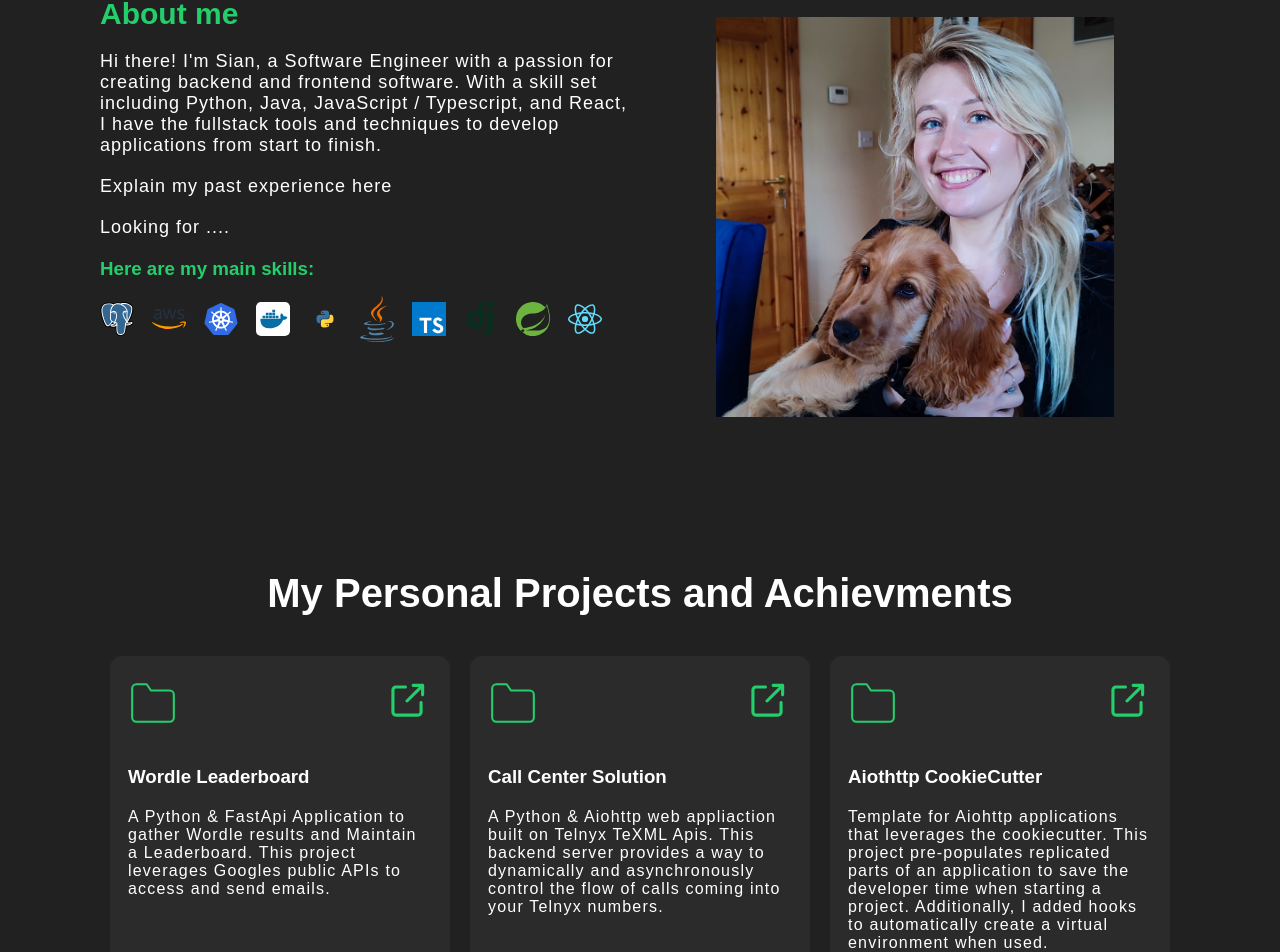
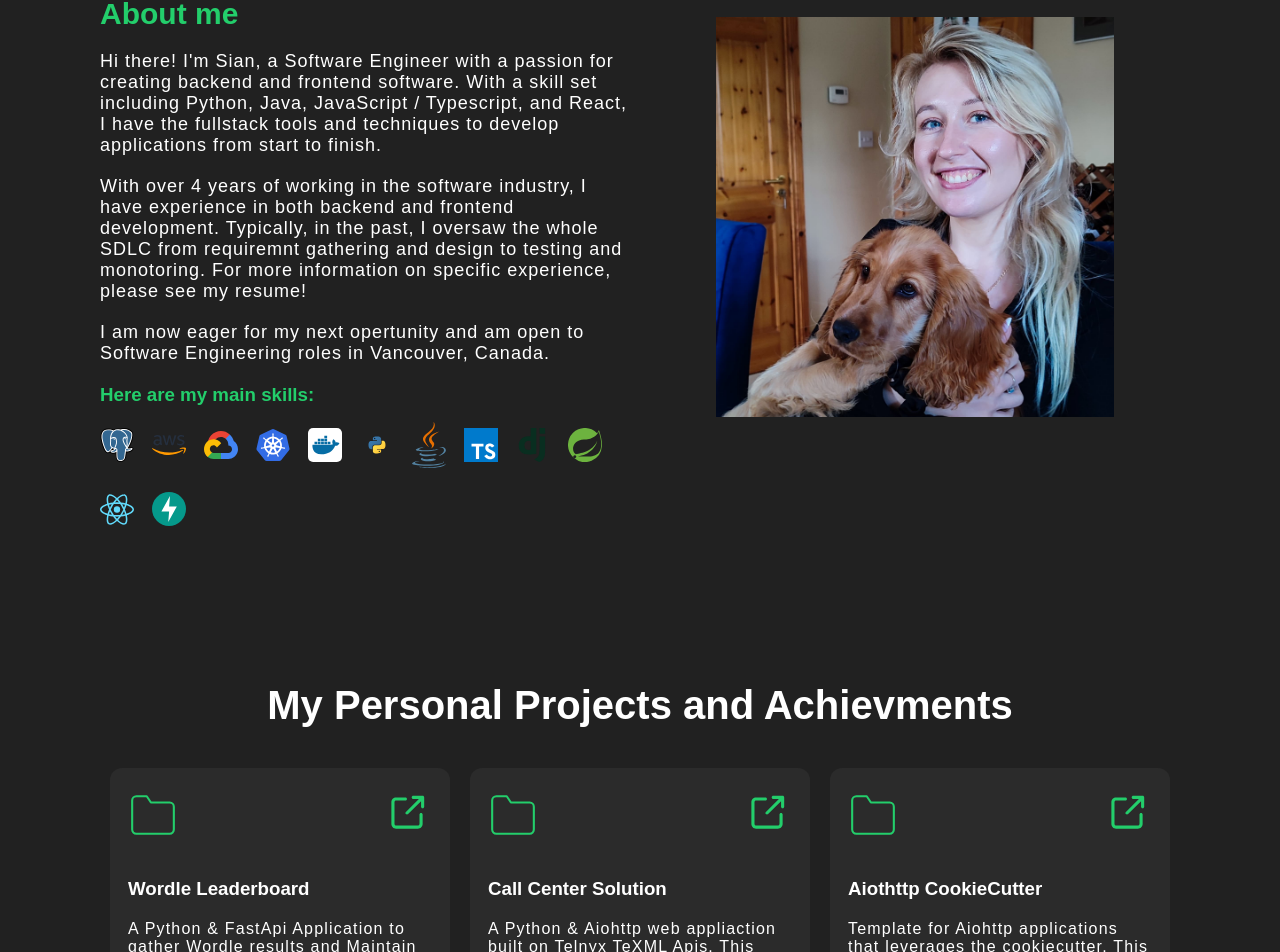
Before and after one commit to siananigans/portfolio, a React (Create React App) app: page / in a window 1280 px wide. Shown: the part 822-1774 px from the top of the page. Built offline with nearby package versions, Linux system fonts and the light colour scheme.

Commit message:
Adding more to About

```diff
--- a/src/components/About/About.tsx
+++ b/src/components/About/About.tsx
@@ -3,6 +3,7 @@ import { Fade, Slide } from "react-awesome-reveal";
 import { Container } from "./styles";
 import postgresql from "../../assets/about/postgresql.svg";
 import aws from "../../assets/about/aws.svg";
+import googleCloud from "../../assets/about/googleCloud.svg";
 import kubernetes from "../../assets/about/kubernetes.svg";
 import docker from "../../assets/about/docker.svg";
 import python from "../../assets/about/python.svg";
@@ -11,6 +12,7 @@ import typescript from "../../assets/about/typescript.svg";
 import django from "../../assets/about/django.svg";
 import spring from "../../assets/about/spring.svg";
 import react from "../../assets/about/react.svg";
+import fastapi from "../../assets/about/fastapi.svg";
 import SianLennon from "../../assets/about/SianLennon.jpg";
 
 export function About() {
@@ -33,10 +35,19 @@ export function About() {
           delay={0.2 * 1000}
           style={{ marginTop: "2rem", marginBottom: "2rem" }}
         >
-          <p>Explain my past experience here</p>
+          <p>
+            With over 4 years of working in the software industry, I have
+            experience in both backend and frontend development. Typically, in
+            the past, I oversaw the whole SDLC from requiremnt gathering and
+            design to testing and monotoring. For more information on specific
+            experience, please see my resume!
+          </p>
         </Slide>
         <Slide direction="left" delay={0.3 * 1000}>
-          <p>Looking for ....</p>
+          <p>
+            I am now eager for my next opertunity and am open to Software
+            Engineering roles in Vancouver, Canada.
+          </p>
         </Slide>
         <Slide direction="left" delay={0.4 * 1000}>
           <h3>Here are my main skills:</h3>
@@ -54,42 +65,52 @@ export function About() {
           </div>
           <div className="hability">
             <Fade direction="up" delay={0.13 * 1000}>
+              <img src={googleCloud} alt="Google Cloud Platform" />
+            </Fade>
+          </div>
+          <div className="hability">
+            <Fade direction="up" delay={0.14 * 1000}>
               <img src={kubernetes} alt="kubernetes" />
             </Fade>
           </div>
           <div className="hability">
-            <Fade direction="up" delay={0.14 * 1000}>
+            <Fade direction="up" delay={0.15 * 1000}>
               <img src={docker} alt="Docker" />
             </Fade>
           </div>
           <div className="hability">
-            <Fade direction="up" delay={0.15 * 1000}>
+            <Fade direction="up" delay={0.16 * 1000}>
               <img src={python} alt="Python" />
             </Fade>
           </div>
           <div className="hability">
-            <Fade direction="up" delay={0.16 * 1000}>
+            <Fade direction="up" delay={0.17 * 1000}>
               <img src={java} alt="Java" />
             </Fade>
           </div>
           <div className="hability">
-            <Fade direction="up" delay={0.17 * 1000}>
+            <Fade direction="up" delay={0.18 * 1000}>
               <img src={typescript} alt="Typescript" />
             </Fade>
           </div>
           <div className="hability">
-            <Fade direction="up" delay={0.18 * 1000}>
+            <Fade direction="up" delay={0.19 * 1000}>
               <img src={django} alt="Django" />
             </Fade>
           </div>
           <div className="hability">
-            <Fade direction="up" delay={0.19 * 1000}>
+            <Fade direction="up" delay={0.2 * 1000}>
               <img src={spring} alt="Spring" />
             </Fade>
           </div>
           <div className="hability">
-            <Fade direction="up" delay={0.19 * 1000}>
+            <Fade direction="up" delay={0.21 * 1000}>
               <img src={react} alt="React" />
+            </Fade>
+          </div>
+          <div className="hability">
+            <Fade direction="up" delay={0.22 * 1000}>
+              <img src={fastapi} alt="FastApi" />
             </Fade>
           </div>
         </div>
```
Also changed, not shown: src/assets/about/fastapi.svg (added), src/assets/about/googleCloud.svg (added).
